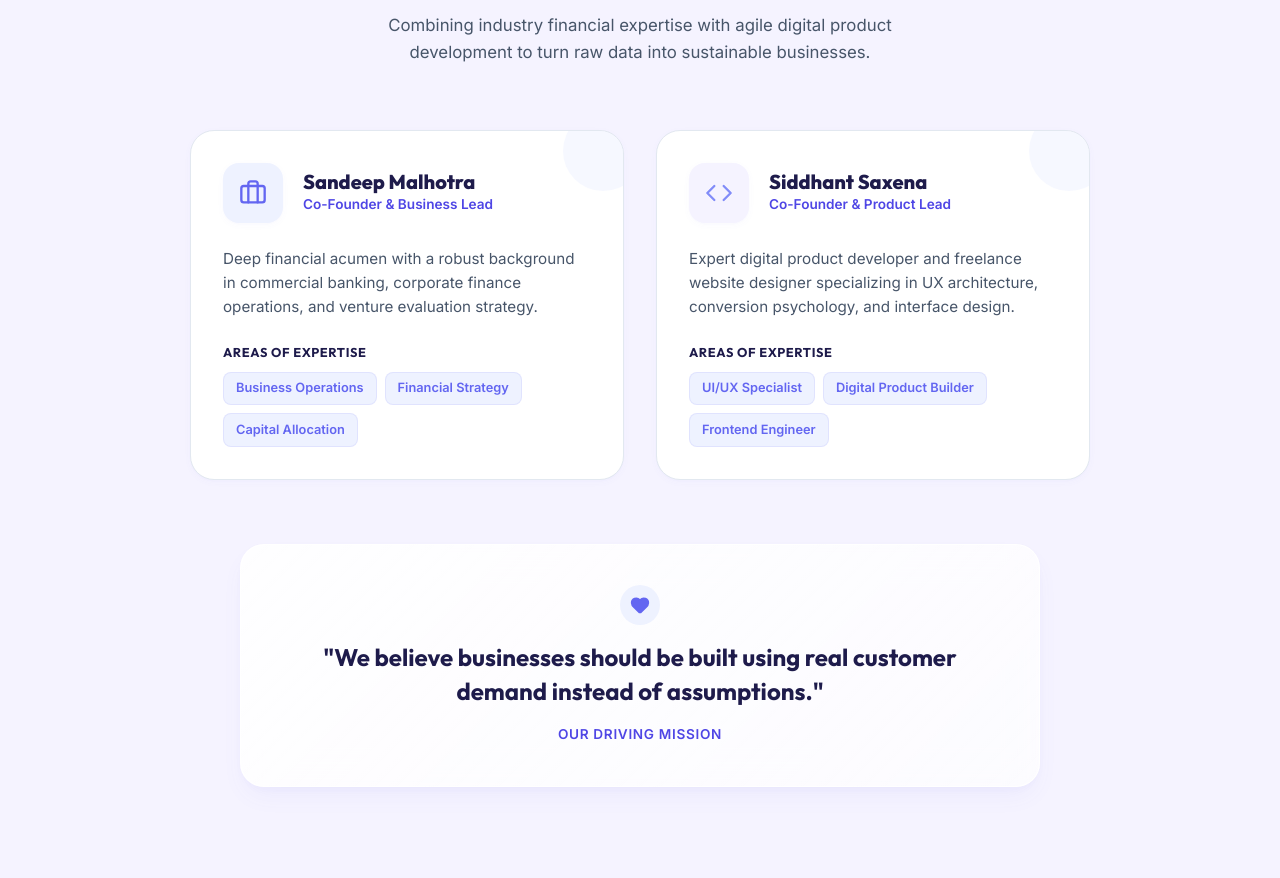
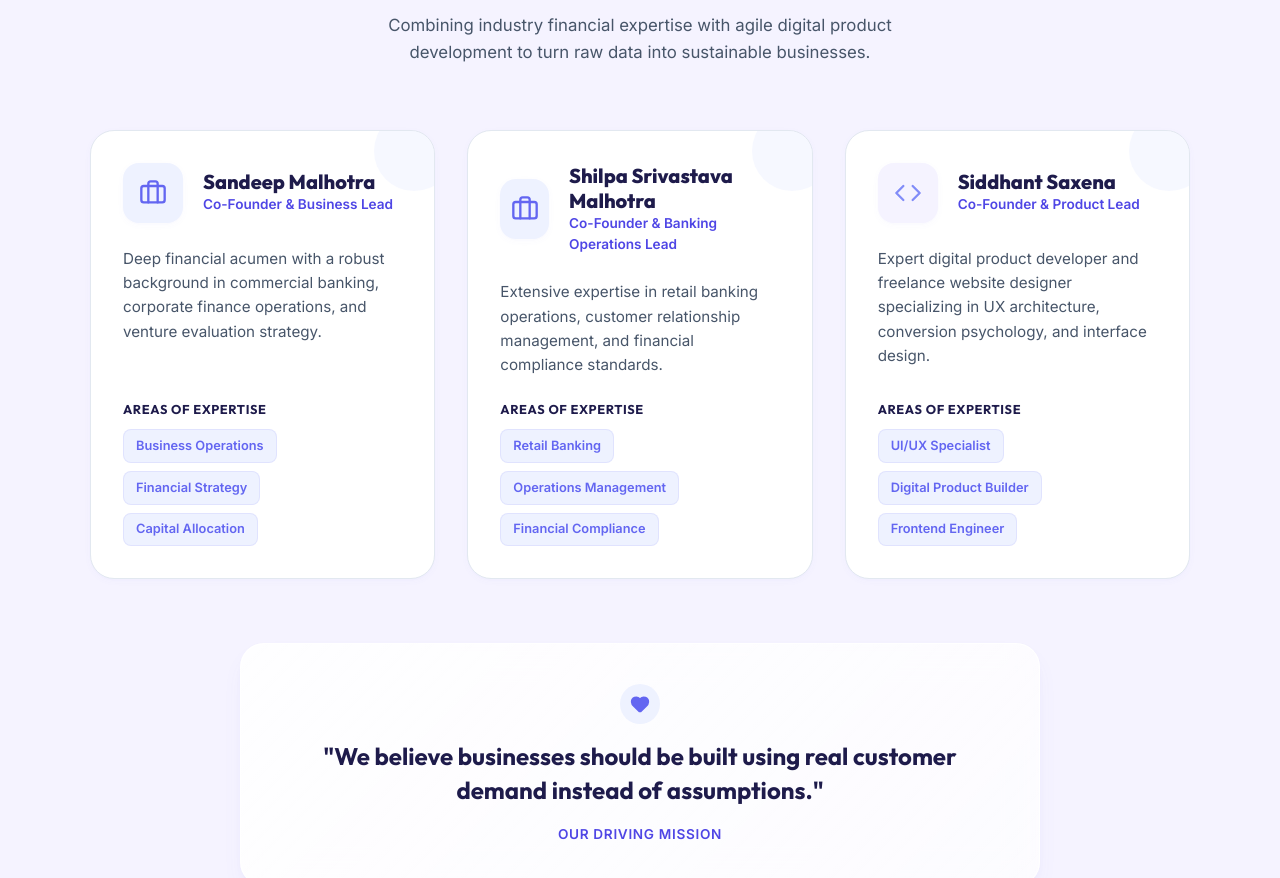
Before and after one commit to creativesiddhant/Survey-website, a React (Vite) app: page / in a window 1280 px wide. Shown: the part 1580-2458 px from the top of the page. Built offline with nearby package versions, Linux system fonts and the light colour scheme; no server answers; the database is empty.

Commit message:
feat: add Shilpa Srivastava Malhotra to Meet the Founders

```diff
--- a/src/components/AboutUs.tsx
+++ b/src/components/AboutUs.tsx
@@ -10,6 +10,13 @@ export const AboutUs: React.FC = () => {
       role: 'Co-Founder & Business Lead',
       bio: 'Deep financial acumen with a robust background in commercial banking, corporate finance operations, and venture evaluation strategy.',
       skills: ['Business Operations', 'Financial Strategy', 'Capital Allocation'],
+      avatarIcon: 'finance' as const,
+    },
+    {
+      name: 'Shilpa Srivastava Malhotra',
+      role: 'Co-Founder & Banking Operations Lead',
+      bio: 'Extensive expertise in retail banking operations, customer relationship management, and financial compliance standards.',
+      skills: ['Retail Banking', 'Operations Management', 'Financial Compliance'],
       avatarIcon: 'finance' as const,
     },
     {
@@ -76,7 +83,7 @@ export const AboutUs: React.FC = () => {
             display: 'grid',
             gridTemplateColumns: 'repeat(auto-fit, minmax(320px, 1fr))',
             gap: '2rem',
-            maxWidth: '900px',
+            maxWidth: '1100px',
             marginLeft: 'auto',
             marginRight: 'auto',
             marginBottom: '4rem',
```
